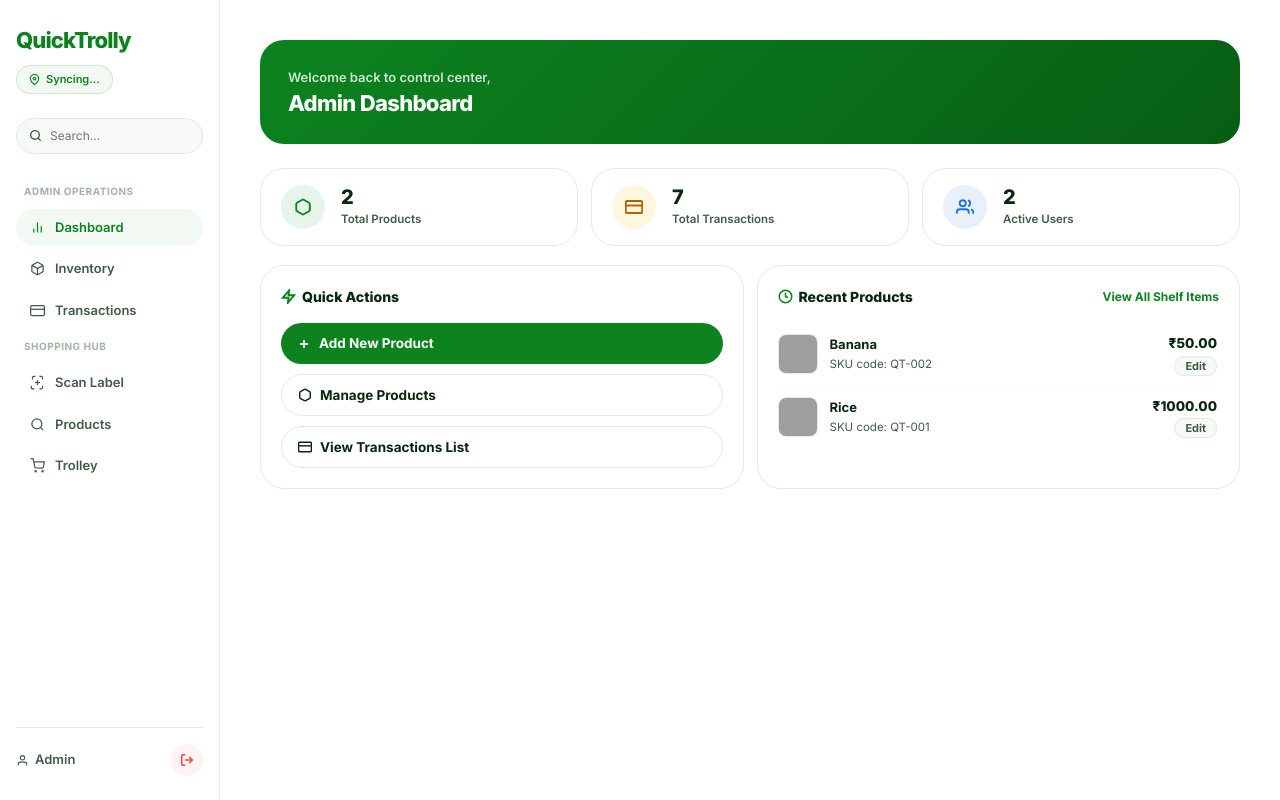
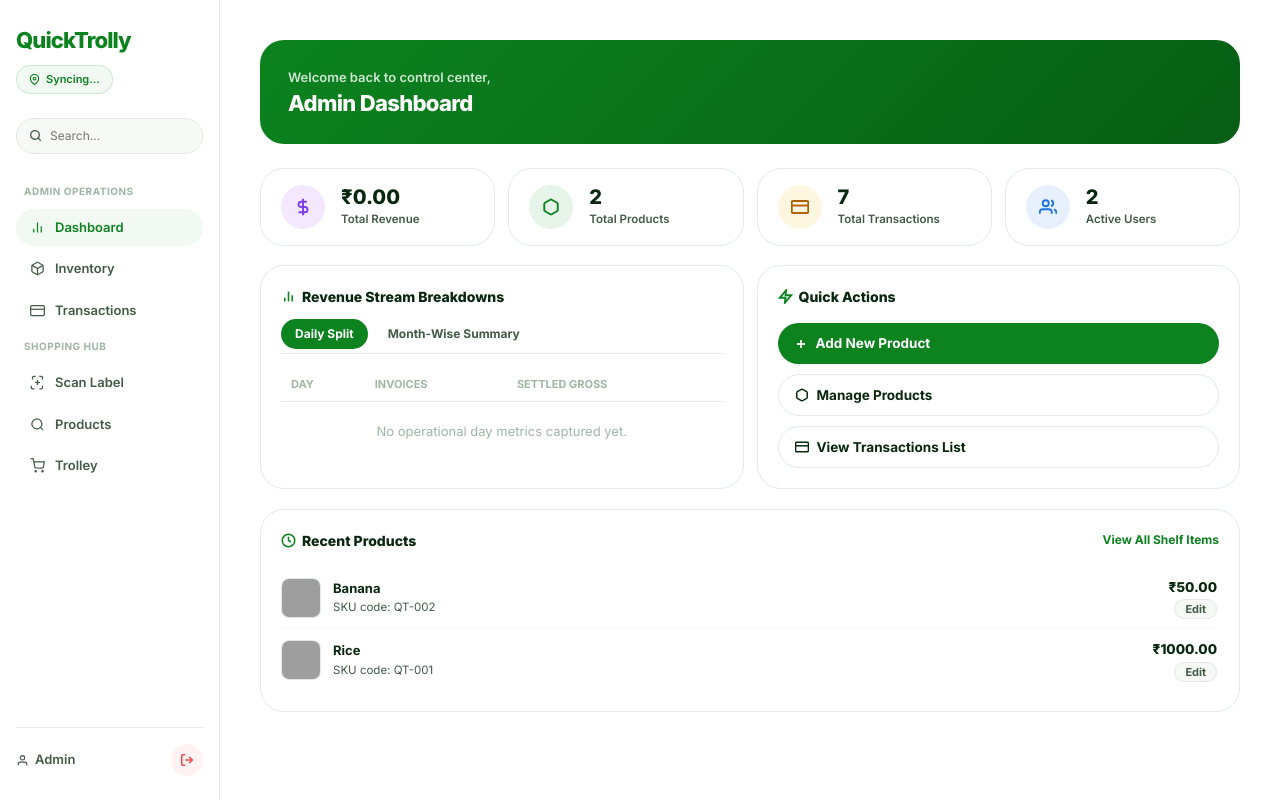
Before and after one commit to snroboticslabhead-pixel/QuickTrolly, a Flask app: page /admin/dashboard in a window 1280 px wide. Run offline with Flask 3, Linux system fonts and the light colour scheme; a user stored in the database is signed in; data comes from the database, SQL or seed files in the repository; data that the repository does not hold is empty; some libraries are stand-ins or nearby versions; grey boxes are pictures that could not be loaded.

Commit message:
Update dashboard.html

```diff
--- a/templates/admin/dashboard.html
+++ b/templates/admin/dashboard.html
@@ -31,6 +31,7 @@
     .stat-circle-icon.variant-green { background: #e6f4ea; color: var(--supermarket-green); }
     .stat-circle-icon.variant-orange { background: #fef7e0; color: #b06000; }
     .stat-circle-icon.variant-blue { background: #e8f0fe; color: #1a73e8; }
+    .stat-circle-icon.variant-purple { background: #f3e8ff; color: #7c3aed; }
 
     .stat-metric-val {
         font-size: 20px;
@@ -114,6 +115,50 @@
         color: var(--supermarket-green);
         border-color: var(--supermarket-green-border);
     }
+
+    .nav-tabs-custom {
+        display: flex;
+        gap: 6px;
+        border-bottom: 1px solid var(--border-flat);
+        margin-bottom: 14px;
+        padding-bottom: 4px;
+    }
+    .nav-tab-btn {
+        background: none;
+        border: none;
+        font-size: 12px;
+        font-weight: 700;
+        color: var(--text-muted);
+        padding: 6px 14px;
+        border-radius: var(--radius-pill);
+        cursor: pointer;
+        transition: all 0.15s ease;
+    }
+    .nav-tab-btn.active {
+        background: var(--supermarket-green);
+        color: #ffffff;
+    }
+
+    .revenue-stream-table {
+        width: 100%;
+        border-collapse: collapse;
+    }
+    .revenue-stream-table th {
+        font-size: 11px;
+        text-transform: uppercase;
+        color: var(--text-sub);
+        font-weight: 700;
+        padding: 8px 10px;
+        text-align: left;
+        border-bottom: 1px solid var(--border-flat);
+    }
+    .revenue-stream-table td {
+        padding: 10px;
+        font-size: 13px;
+        color: var(--text-main);
+        border-bottom: 1px solid var(--aisle-gray);
+    }
+    .revenue-stream-table tr:last-child td { border-bottom: none; }
 </style>
 {% endblock %}
 
@@ -127,7 +172,18 @@
 </div>
 
 <div class="row g-3 mb-4">
-    <div class="col-md-4 col-6">
+    <div class="col-lg-3 col-6">
+        <div class="admin-stat-card">
+            <div class="stat-circle-icon variant-purple">
+                <svg width="18" height="18" viewBox="0 0 24 24" fill="none" stroke="currentColor" stroke-width="2.5"><line x1="12" y1="1" x2="12" y2="23"></line><path d="M17 5H9.5a3.5 3.5 0 0 0 0 7h5a3.5 3.5 0 0 1 0 7H6"></path></svg>
+            </div>
+            <div>
+                <div class="stat-metric-val">₹{{ "%.2f"|format(total_revenue) }}</div>
+                <div class="stat-metric-lbl">Total Revenue</div>
+            </div>
+        </div>
+    </div>
+    <div class="col-lg-3 col-6">
         <div class="admin-stat-card">
             <div class="stat-circle-icon variant-green">
                 <svg width="18" height="18" viewBox="0 0 24 24" fill="none" stroke="currentColor" stroke-width="2.5"><path d="M21 16V8a2 2 0 0 0-1-1.73l-7-4a2 2 0 0 0-2 0l-7 4A2 2 0 0 0 3 8v8a2 2 0 0 0 1 1.73l7 4a2 2 0 0 0 2 0l7-4A2 2 0 0 0 21 16z"/></svg>
@@ -138,7 +194,7 @@
             </div>
         </div>
     </div>
-    <div class="col-md-4 col-6">
+    <div class="col-lg-3 col-6">
         <div class="admin-stat-card">
             <div class="stat-circle-icon variant-orange">
                 <svg width="18" height="18" viewBox="0 0 24 24" fill="none" stroke="currentColor" stroke-width="2.5"><rect x="1" y="4" width="22" height="16" rx="2" ry="2"/><line x1="1" y1="10" x2="23" y2="10"/></svg>
@@ -149,7 +205,7 @@
             </div>
         </div>
     </div>
-    <div class="col-md-4 col-12">
+    <div class="col-lg-3 col-6">
         <div class="admin-stat-card">
             <div class="stat-circle-icon variant-blue">
                 <svg width="18" height="18" viewBox="0 0 24 24" fill="none" stroke="currentColor" stroke-width="2.5"><path d="M17 21v-2a4 4 0 0 0-4-4H5a4 4 0 0 0-4 4v2"/><circle cx="9" cy="7" r="4"/><path d="M23 21v-2a4 4 0 0 0-3-3.87"/><path d="M16 3.13a4 4 0 0 1 0 7.75"/></svg>
@@ -162,7 +218,71 @@
     </div>
 </div>
 
-<div class="row g-3">
+<div class="row g-3 mb-4">
+    <div class="col-md-6">
+        <div class="dashboard-panel-card" style="height: 100%;">
+            <p style="font-weight: 800; font-size: 14px; color: var(--text-main); margin-bottom: 12px; display: inline-flex; align-items: center; gap: 6px;">
+                <svg width="15" height="15" viewBox="0 0 24 24" fill="none" stroke="var(--supermarket-green)" stroke-width="2.5"><line x1="18" y1="20" x2="18" y2="10"></line><line x1="12" y1="20" x2="12" y2="4"></line><line x1="6" y1="20" x2="6" y2="14"></line></svg>
+                Revenue Stream Breakdowns
+            </p>
+
+            <div class="nav-tabs-custom">
+                <button class="nav-tab-btn active" onclick="switchRevTab('daily-pane', this)">Daily Split</button>
+                <button class="nav-tab-btn" onclick="switchRevTab('monthly-pane', this)">Month-Wise Summary</button>
+            </div>
+
+            <div id="daily-pane" class="rev-tab-content" style="max-height: 230px; overflow-y: auto;">
+                <table class="revenue-stream-table">
+                    <thead>
+                        <tr>
+                            <th>Day</th>
+                            <th>Invoices</th>
+                            <th>Settled Gross</th>
+                        </tr>
+                    </thead>
+                    <tbody>
+                        {% if daily_revenue %}
+                            {% for day in daily_revenue %}
+                            <tr>
+                                <td style="font-weight:600;">{{ day.revenue_day }}</td>
+                                <td>{{ day.operational_count }} orders</td>
+                                <td style="font-weight:700; color:var(--supermarket-green)">₹{{ "%.2f"|format(day.gross_amount) }}</td>
+                            </tr>
+                            {% endfor %}
+                        {% else %}
+                            <tr><td colspan="3" style="text-align:center; color:var(--text-sub); padding:20px;">No operational day metrics captured yet.</td></tr>
+                        {% endif %}
+                    </tbody>
+                </table>
+            </div>
+
+            <div id="monthly-pane" class="rev-tab-content" style="max-height: 230px; overflow-y: auto; display: none;">
+                <table class="revenue-stream-table">
+                    <thead>
+                        <tr>
+                            <th>Month Index</th>
+                            <th>Invoices</th>
+                            <th>Total Income</th>
+                        </tr>
+                    </thead>
+                    <tbody>
+                        {% if monthly_revenue %}
+                            {% for month in monthly_revenue %}
+                            <tr>
+                                <td style="font-weight:600; text-transform:uppercase;">{{ month.revenue_month }}</td>
+                                <td>{{ month.operational_count }} sales</td>
+                                <td style="font-weight:700; color:var(--supermarket-green)">₹{{ "%.2f"|format(month.gross_amount) }}</td>
+                            </tr>
+                            {% endfor %}
+                        {% else %}
+                            <tr><td colspan="3" style="text-align:center; color:var(--text-sub); padding:20px;">No monthly streams calculated.</td></tr>
+                        {% endif %}
+                    </tbody>
+                </table>
+            </div>
+        </div>
+    </div>
+
     <div class="col-md-6">
         <div class="dashboard-panel-card" style="height: 100%;">
             <p style="font-weight: 800; font-size: 14px; color: var(--text-main); margin-bottom: 16px; display: inline-flex; align-items: center; gap: 6px;">
@@ -185,9 +305,11 @@
             </div>
         </div>
     </div>
+</div>
 
-    <div class="col-md-6">
-        <div class="dashboard-panel-card" style="height: 100%; display: flex; flex-direction: column;">
+<div class="row g-3">
+    <div class="col-12">
+        <div class="dashboard-panel-card" style="display: flex; flex-direction: column;">
             <div style="display: flex; justify-content: space-between; align-items: center; margin-bottom: 16px;">
                 <p style="font-weight: 800; font-size: 14px; color: var(--text-main); margin: 0; display: inline-flex; align-items: center; gap: 6px;">
                     <svg width="15" height="15" viewBox="0 0 24 24" fill="none" stroke="var(--supermarket-green)" stroke-width="2.5"><circle cx="12" cy="12" r="10"/><polyline points="12 6 12 12 16 14"/></svg>
@@ -221,3 +343,15 @@
     </div>
 </div>
 {% endblock %}
+
+{% block scripts %}
+<script>
+    function switchRevTab(paneId, btnElement) {
+        document.querySelectorAll('.rev-tab-content').forEach(el => el.style.display = 'none');
+        document.querySelectorAll('.nav-tab-btn').forEach(el => el.classList.remove('active'));
+
+        document.getElementById(paneId).style.display = 'block';
+        btnElement.classList.add('active');
+    }
+</script>
+{% endblock %}
```
